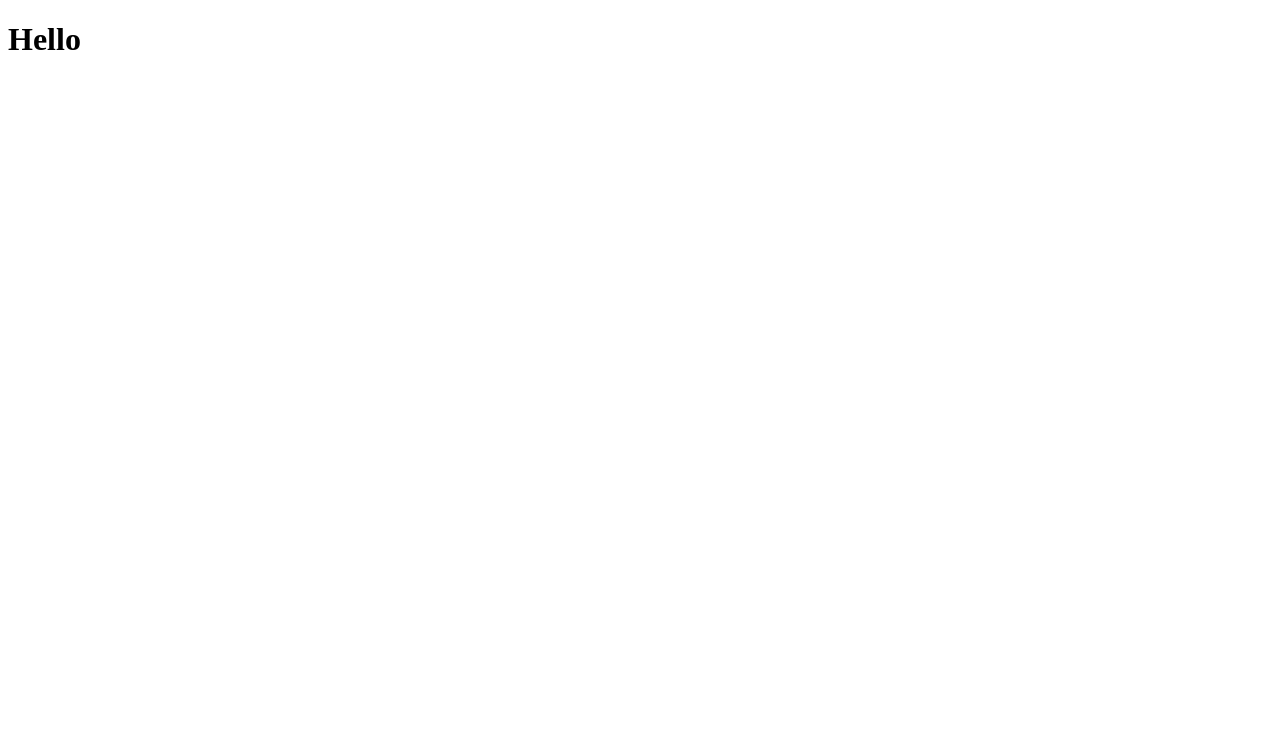
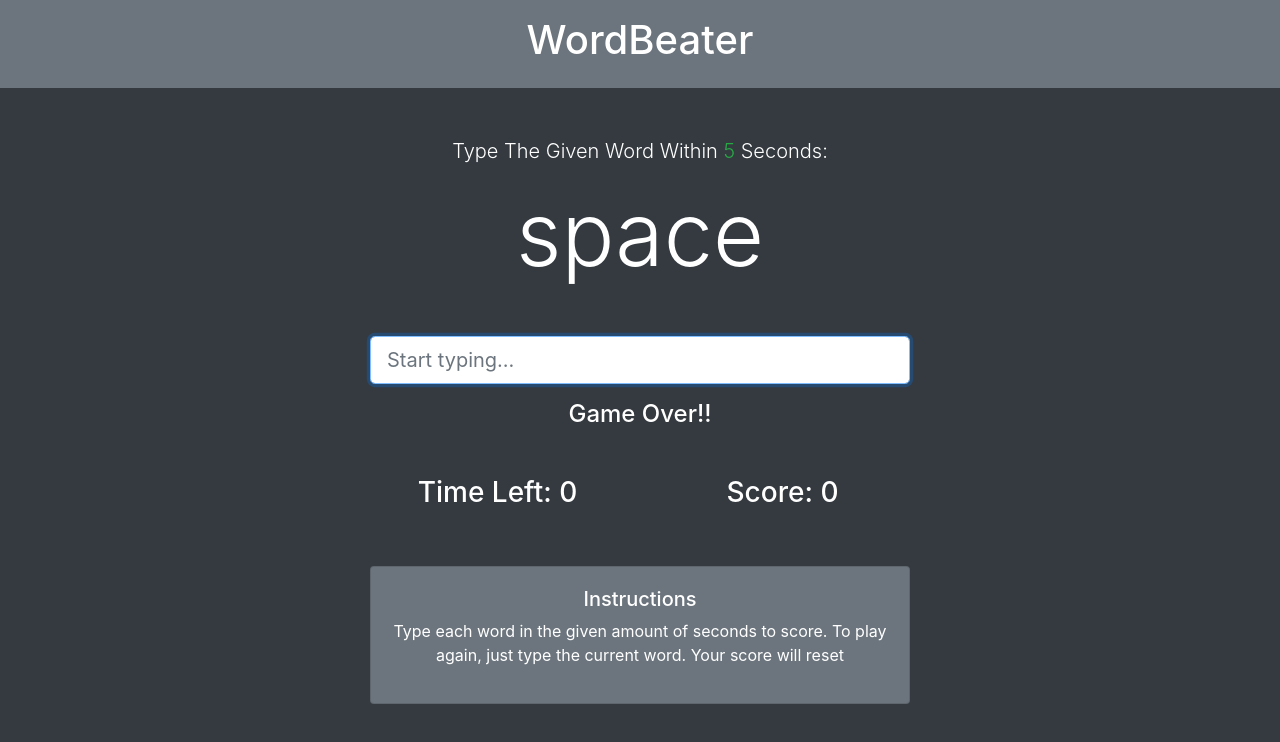
Before and after one commit to Joe-Delarosa17/SimpleTypingGame, a plain HTML site: page index.html in a window 1280 px wide. Drawn offline with nearby package versions, Linux system fonts and the light colour scheme.

Commit message:
added styling with bootstrap as well as some functionality in the javascript file

```diff
--- a/core.js
+++ /dev/null
@@ -1 +0,0 @@
-console.log("hello world");
--- a/index.html
+++ b/index.html
@@ -1,10 +1,63 @@
 <!DOCTYPE html>
-<html lang="en" dir="ltr">
-  <head>
-    <meta charset="utf-8">
-    <title></title>
-  </head>
-  <body>
-    <h1>Hello </h1>
-  </body>
+<html lang="en">
+
+<head>
+  <meta charset="UTF-8">
+  <meta name="viewport" content="width=device-width, initial-scale=1.0">
+  <meta http-equiv="X-UA-Compatible" content="ie=edge">
+  <title>WordBeater</title>
+  <link rel="stylesheet" href="https://stackpath.bootstrapcdn.com/bootstrap/4.1.3/css/bootstrap.min.css"
+   integrity="sha384-MCw98/SFnGE8fJT3GXwEOngsV7Zt27NXFoaoApmYm81iuXoPkFOJwJ8ERdknLPMO"
+    crossorigin="anonymous">
+</head>
+
+<body class="bg-dark text-white ">
+  <header class="bg-secondary text-center p-3 mb-5">
+    <h1>WordBeater</h1>
+  </header>
+  <div class="container text-center">
+
+    <!-- Word & Input -->
+    <div class="row">
+      <div class="col-md-6 mx-auto">
+        <p class="lead">Type The Given Word Within
+          <span class="text-success" id="seconds">5</span> Seconds:</p>
+        <h2 class="display-2 mb-5" id="current-word">hello</h2>
+        <input type="text" class="form-control form-control-lg"
+        placeholder="Start typing..."
+         id="word-input" autofocus>
+        <h4 class="mt-3" id="message"></h4>
+
+        <!-- Time & Score Columns -->
+        <div class="row mt-5">
+          <div class="col-md-6">
+            <h3>Time Left:
+              <span id="time">0</span>
+            </h3>
+          </div>
+          <div class="col-md-6">
+            <h3>Score:
+              <span id="score">0</span>
+            </h3>
+          </div>
+        </div>
+
+        <!-- Instructions -->
+        <div class="row mt-5">
+          <div class="col-md-12">
+            <div class="card card-body bg-secondary text-white">
+              <h5>Instructions</h5>
+              <p>Type each word in the given amount of seconds to score.
+                To play again, just type the current word. Your score
+                will reset</p>
+            </div>
+          </div>
+        </div>
+      </div>
+    </div>
+  </div>
+
+  <script src="./main.js"></script>
+</body>
+
 </html>
--- /dev/null
+++ b/main.js
@@ -0,0 +1,114 @@
+window.addEventListener('load', init);
+
+// Globals
+let time = 5;
+let score =0;
+let isPlaying;
+
+// DOM elements
+const wordInput = document.querySelector('#word-input');
+const currentWord = document.querySelector('#current-word');
+const scoreDisplay = document.querySelector('#score');
+const timeDisplay = document.querySelector('#time');
+const message = document.querySelector('#message');
+const seconds = document.querySelector('#seconds');
+
+
+const words = [
+  'hat',
+  'river',
+  'lucky',
+  'statue',
+  'generate',
+  'stubborn',
+  'cocktail',
+  'runaway',
+  'joke',
+  'developer',
+  'establishment',
+  'hero',
+  'javascript',
+  'nutrition',
+  'revolver',
+  'echo',
+  'siblings',
+  'investigate',
+  'horrendous',
+  'symptom',
+  'laughter',
+  'magic',
+  'master',
+  'space',
+  'definition'
+];
+
+//Initialize Game
+
+function init() {
+  // Load word from array
+  console.log("hello");
+  showWord(words);
+  //Call countdown every second
+  setInterval(countdown,1000);
+  //Check game status
+  setInterval(checkStatus, 50);
+}
+
+//Pick and show random words
+function showWord(words){
+  //generate random array index
+  const randIndex = Math.floor(Math.random() * words.length);
+  // Output a random word
+  currentWord.innerHTML = words[randIndex];
+}
+
+// countdown timer
+function countdown() {
+  // Make sure time is not run Out
+  if(time > 0) {
+    // Decrement
+    time--;
+  } else if(time === 0){
+    isPlaying = false;
+  }
+  //show time
+  timeDisplay.innerHTML = time;
+
+}
+
+// Check game checkStatus
+function checkStatus() {
+  if(!isPlaying && time ===0) {
+    message.innerHTML = "Game Over!!";
+  }
+}
+
+
+
+
+
+
+
+
+
+
+
+
+
+
+
+
+
+
+
+
+
+
+
+
+
+
+
+
+
+//end
```
